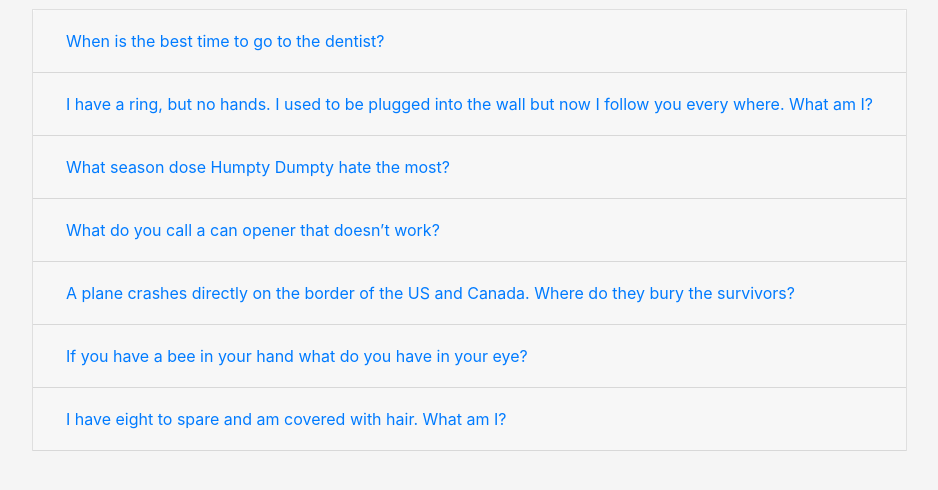
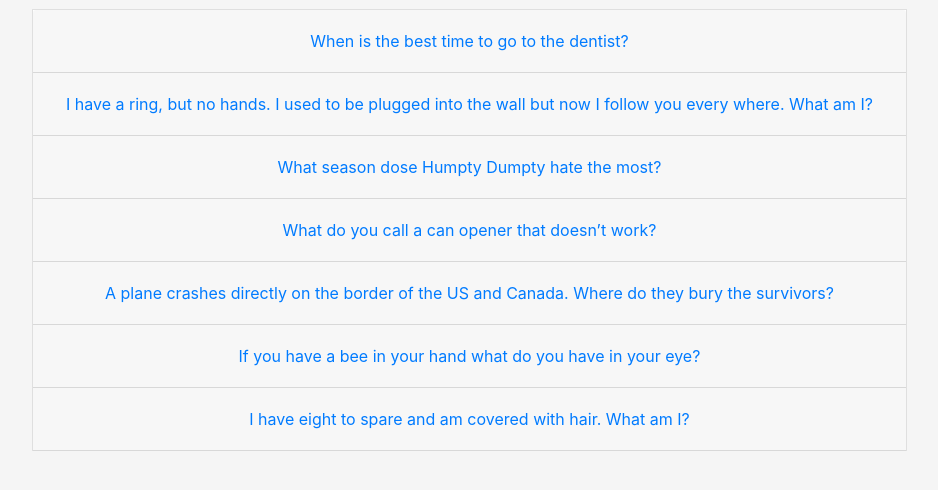
Before and after one commit to Code-Institute-Submissions/RIDDLE_WEBPAGE, a Flask app: page /viewriddles/ in a window 1280 px wide. Shown: the part 63-553 px from the top of the page, without its empty margins (38-976 px from the left). Run offline with Flask 2, Linux system fonts and the light colour scheme; some libraries are stand-ins or nearby versions.

Commit message:
re structure css layout, change txt align for displaying all riddles and remove whitespace no-wrap to normal

```diff
--- a/app.py
+++ b/app.py
@@ -17,18 +17,14 @@ def display_guesses():
     guesses = []
     with open("data/new_guesses.csv", "r") as guess_data:
         all_guesses = csv.reader(guess_data)
-
         for lines in all_guesses:
             guesses.append(lines)
-
     return guesses
 
 
 def add_guesses(username, request):
     """ writes guesses to csv file"""
-
     guess = (username, request)
-
     with open("data/new_guesses.csv", "a") as csv_file:
         writer = csv.writer(csv_file)
         writer.writerow(guess)
--- a/static/style.css
+++ b/static/style.css
@@ -172,6 +172,13 @@ body {
     padding: 5px 0;
 }
 
+/*<- ALL RIDDLES ->*/
+.riddle-display {
+    white-space: normal !important;
+}
+#riddles_display{
+    text-align: center;
+}
 /*<- FOOTER ->*/
 
 .footer {
```
Lines whose indentation alone changed are shown as unchanged.
